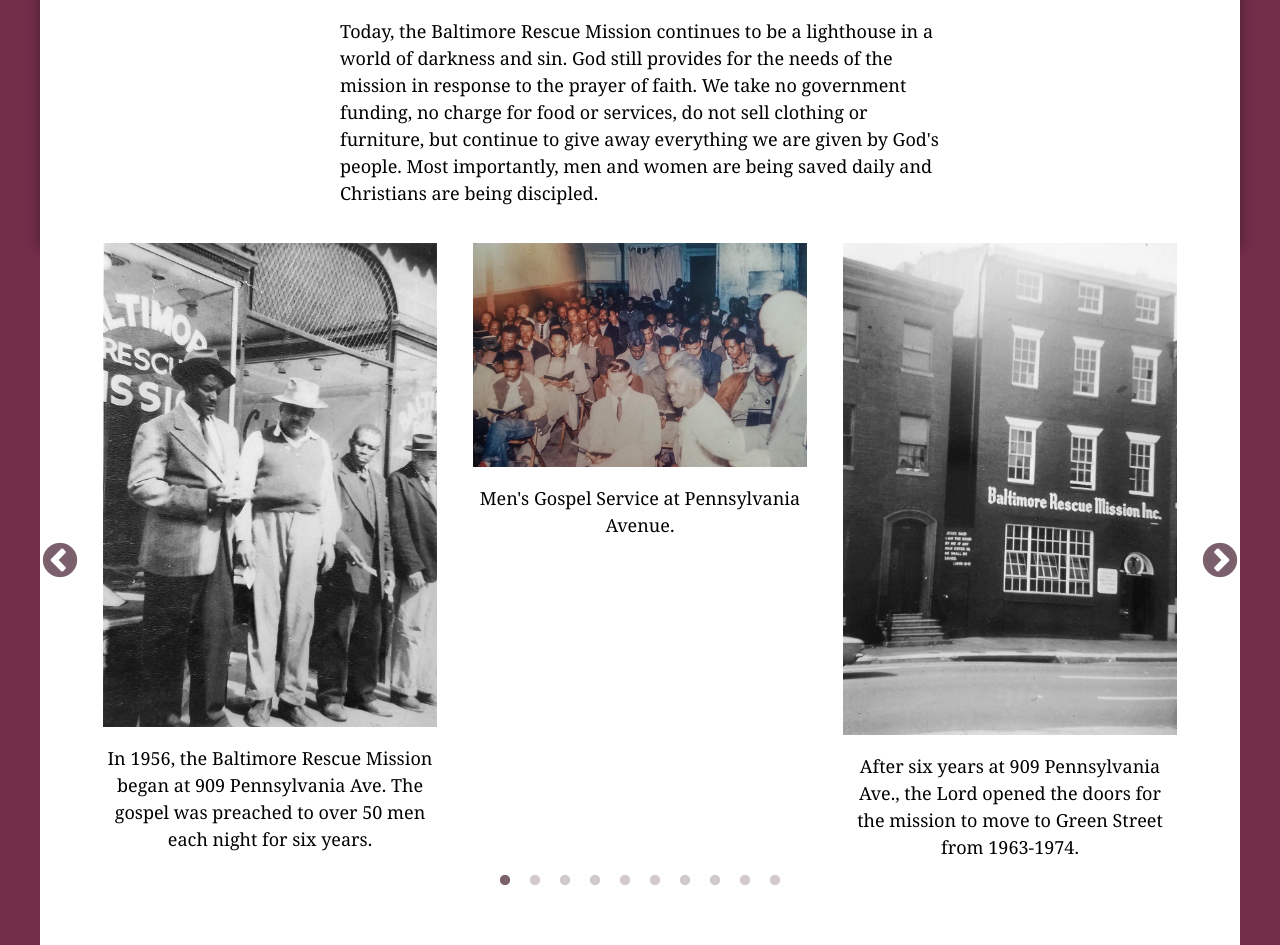
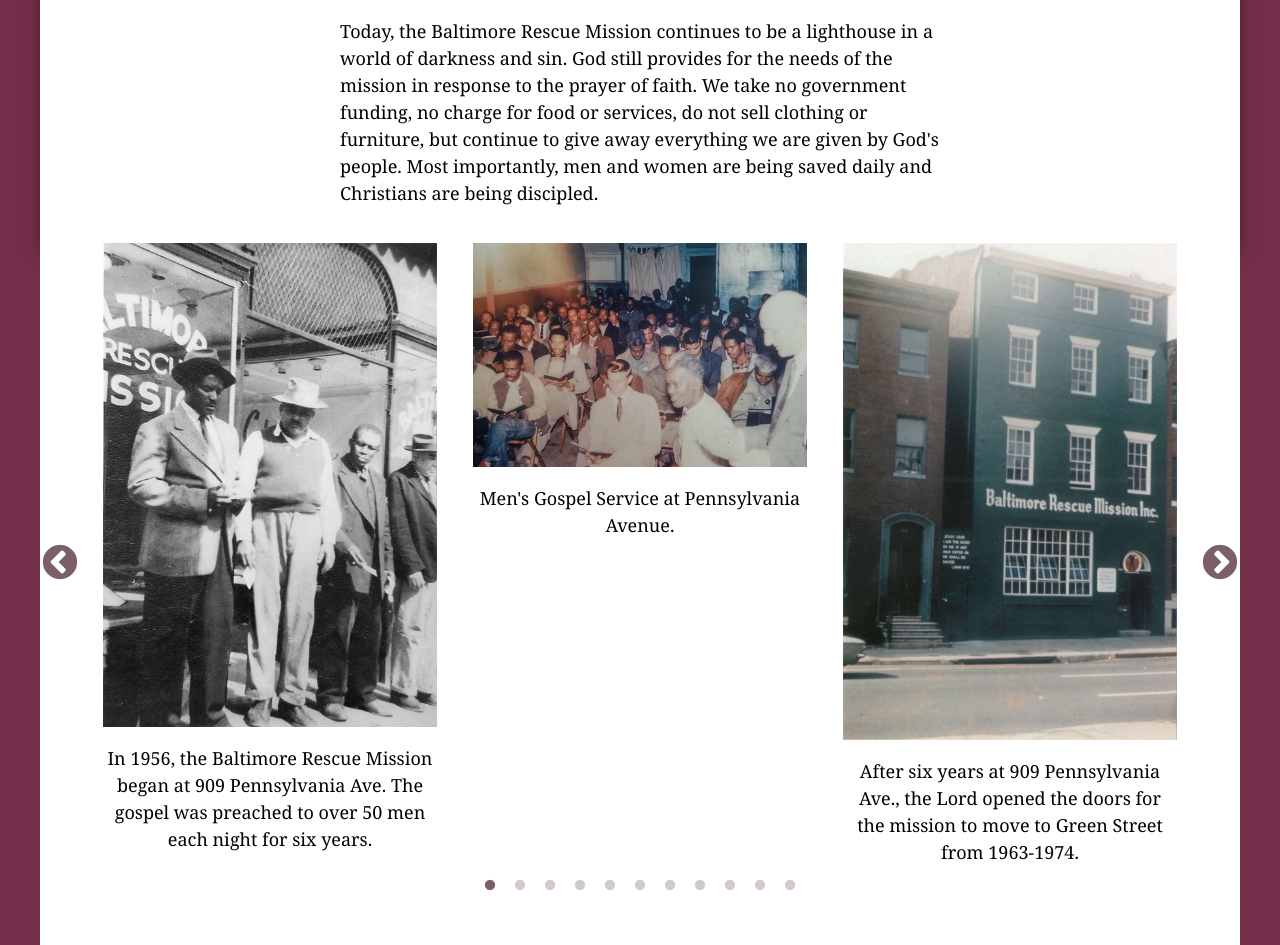
Before and after one commit to devjklein/baltimore-rescue-mission, a Jekyll site: the page built from history.md, in a window 1280 px wide. Shown: the part 2592-3537 px from the top of the page. Built offline with Jekyll 4.4.1, drawn with Linux system fonts in a browser that asks for light colours; nearby versions of some CDN libraries; some web fonts are replaced.

Commit message:
Photo updates to history page and Karis page
Updated the photos on the history page to use colored versions, as well as updating the image on the Karis Home page for clarity.

```diff
--- a/history.md
+++ b/history.md
@@ -56,7 +56,7 @@ permalink: mission/history
 
         <div>
           <img src="{{ "/img/history/06.jpg" | relative_url }}" alt="Raleigh and Pat Holt">
-          <p>Raleigh and Pat Holt.</p>
+          <p>Raleigh and Pat Holt</p>
         </div>
 
         <div>
@@ -70,13 +70,18 @@ permalink: mission/history
         </div>
 
         <div>
-          <img src="{{ "/img/history/09.jpg" | relative_url }}" alt="The Karis home building, prior to renovation">
+          <img src="{{ "/img/headers/karis-home.jpg" | relative_url }}" alt="The Karis home building, prior to renovation">
           <p>The completed Karis Home, "Grace Home", for women and children.</p>
         </div>
 
         <div>
           <img src="{{ "/img/history/10.jpg" | relative_url }}" alt="Pastor Chuck and Janna Buettner">
-          <p>Pastor Chuck and Janna Buettner.</p>
+          <p>Pastor Chuck and Janna Buettner</p>
+        </div>
+
+        <div>
+          <img src="{{ "/img/slideshow/homepage-hero-02.jpg" | relative_url }}" alt="Pastor Chuck and Janna Buettner">
+          <p>The Baltimore Rescue Mission and Karis Home</p>
         </div>
       </div>
     </section>
```
Also changed, not shown: img/headers/karis-home.jpg, img/history/03.jpg, img/history/07.jpg, img/history/08.jpg, img/history/09.jpg (deleted).
